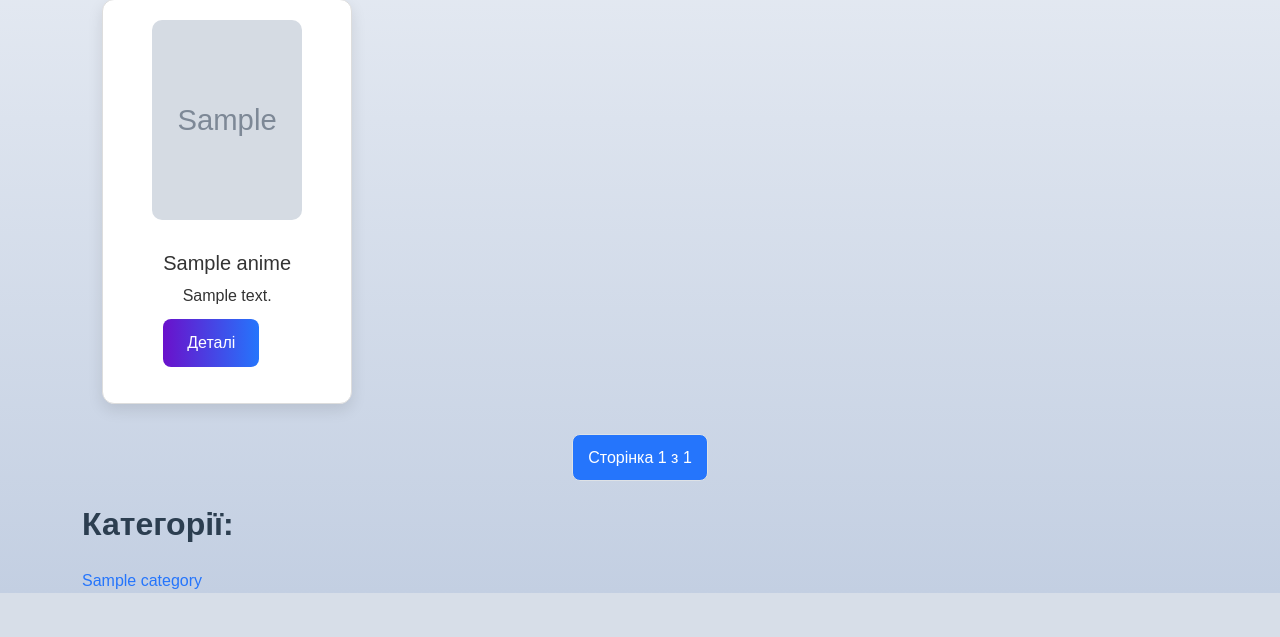
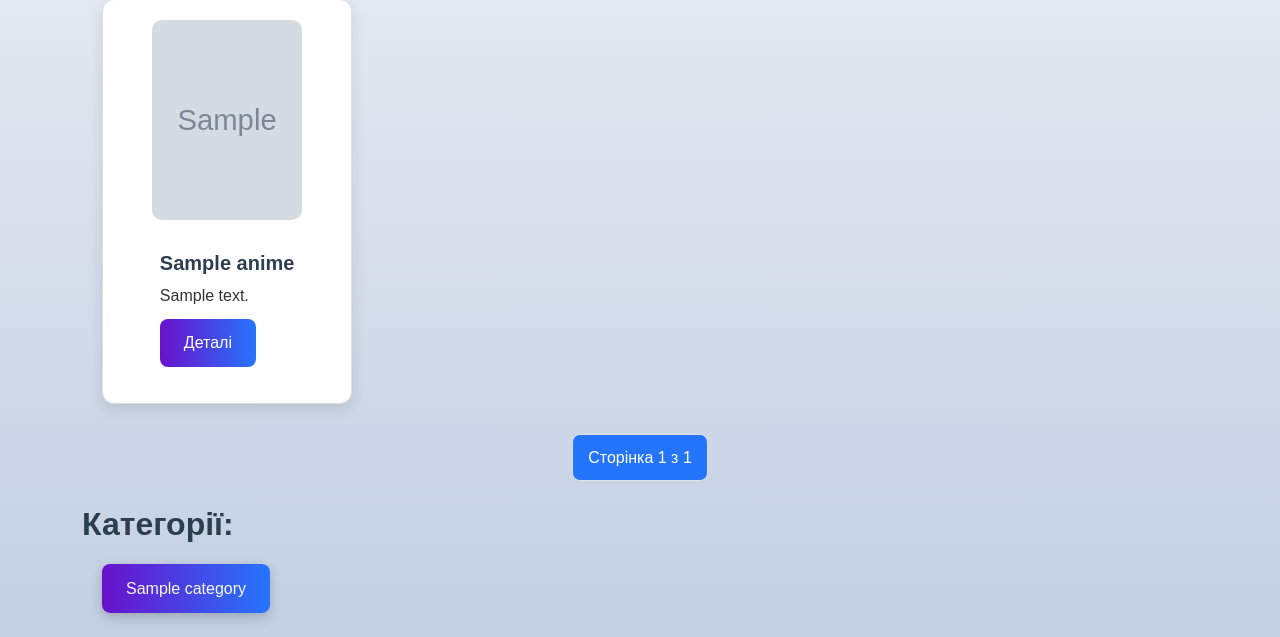
Before and after one commit to Head-Shot-53/anime_website, a Django app: page / in a window 1280 px wide. Shown: the part 354-991 px from the top of the page. Before the commit the page ends 947 px from the top, so only its background shows below. Run offline with Django 5.2, Linux system fonts and the light colour scheme; tables that the repository leaves empty hold one stand-in row (values such as "Sample post"); grey boxes marked "Sample" are stand-in pictures.

Commit message:
додав стилю для категорій

```diff
--- a/anime_list/static/css/styles.css
+++ b/anime_list/static/css/styles.css
@@ -1,6 +1,8 @@
+/* ========================= Головні стилі ========================= */
+
 /* Головний фон (градієнт) */
 body {
-    background: linear-gradient(to bottom, #f5f7fa, #c3cfe2);
+    background: linear-gradient(to bottom, #f5f7fa, #c3cfe2); /* Градієнтний фон */
     color: #333;
     font-family: 'Arial', sans-serif;
     margin: 0;
@@ -8,12 +10,16 @@ body {
     line-height: 1.6;
 }
 
+/* ========================= Заголовки ========================= */
+
 /* Заголовки */
 h1, h2, h3, h5 {
-    color: #2c3e50; /* Темний синій */
+    color: #2c3e50;
     font-weight: 600;
     margin-bottom: 20px;
 }
+
+/* ========================= Основний текст ========================= */
 
 /* Основний текст */
 p, span {
@@ -21,13 +27,17 @@ p, span {
     font-size: 16px;
 }
 
+/* ========================= Стилі для контейнерів ========================= */
+
 /* Контейнер для аніме */
 .anime-container {
     display: grid;
-    grid-template-columns: repeat(auto-fill, minmax(250px, 1fr)); /* Адаптивна сітка */
-    gap: 25px; /* Відстань між елементами */
+    grid-template-columns: repeat(auto-fill, minmax(250px, 1fr)); /* Адаптивний розподіл */
+    gap: 25px;
     margin: 20px;
 }
+
+/* ========================= Стилі для елементів аніме ========================= */
 
 /* Стиль для кожного елемента аніме */
 .anime-item {
@@ -39,32 +49,29 @@ p, span {
     transition: transform 0.3s ease-in-out, box-shadow 0.3s ease-in-out;
     display: flex;
     flex-direction: column;
-    align-items: center; /* Центруємо вміст */
+    align-items: center;
 }
 
+/* Анімаційні ефекти для елементів при наведенні */
 .anime-item:hover {
-    transform: translateY(-10px);
+    transform: translateY(-10px); /* Легке піднімання при наведенні */
     box-shadow: 0 12px 25px rgba(0, 0, 0, 0.15);
 }
 
-/* Текст всередині елементів аніме */
-.anime-item h5,
-.anime-item p {
-    color: #333;
-    font-weight: 500;
-    text-align: center; /* Центруємо текст */
-}
+/* ========================= Стилі для зображень аніме ========================= */
 
 /* Зображення аніме */
 .anime-icon {
-    width: 150px; /* Фіксована ширина */
-    height: 200px; /* Фіксована висота */
-    object-fit: cover; /* Зберігає пропорції зображення */
+    width: 150px;
+    height: 200px;
+    object-fit: cover;
     border-radius: 10px;
     margin-bottom: 15px;
 }
 
-/* Кнопки */
+/* ========================= Кнопки ========================= */
+
+/* Стилі для кнопок */
 .btn, button {
     background: linear-gradient(to right, #6a11cb, #2575fc);
     color: white;
@@ -76,23 +83,29 @@ p, span {
     transition: background 0.3s ease-in-out, transform 0.2s ease-in-out;
 }
 
+/* Кнопки при наведенні */
 .btn:hover, button:hover {
     background: linear-gradient(to right, #2575fc, #6a11cb);
     transform: scale(1.05);
 }
 
-/* Посилання */
+/* ========================= Посилання ========================= */
+
+/* Стилі для посилань */
 a {
     color: #2575fc;
     text-decoration: none;
     transition: color 0.3s ease-in-out;
 }
 
+/* Посилання при наведенні */
 a:hover {
     color: #6a11cb;
 }
 
-/* Навігація */
+/* ========================= Навігація ========================= */
+
+/* Стилі для навігаційної панелі */
 .navbar {
     background: linear-gradient(to right, #6a11cb, #2575fc);
     padding: 20px;
@@ -101,6 +114,7 @@ a:hover {
     box-shadow: 0 4px 12px rgba(0, 0, 0, 0.2);
 }
 
+/* Посилання в навігаційній панелі */
 .navbar a {
     color: white;
     font-size: 18px;
@@ -108,17 +122,21 @@ a:hover {
     transition: color 0.3s;
 }
 
+/* Посилання в навігації при наведенні */
 .navbar a:hover {
     color: #ffdd57;
 }
 
-/* Пагінація */
+/* ========================= Пагінація ========================= */
+
+/* Стилі пагінації */
 .pagination {
     display: flex;
     justify-content: center;
     margin-top: 30px;
 }
 
+/* Стилі для посилань пагінації */
 .page-link {
     background-color: #2575fc;
     color: white;
@@ -128,17 +146,21 @@ a:hover {
     margin: 0 5px;
 }
 
+/* Посилання пагінації при наведенні */
 .page-link:hover {
     background-color: #6a11cb;
 }
 
-/* Декоративні анімації */
+/* ========================= Декоративні анімації ========================= */
+
+/* Анімація для елементів */
 @keyframes floating {
     0% { transform: translateY(0); }
     50% { transform: translateY(-5px); }
     100% { transform: translateY(0); }
 }
 
+/* Стилі для зображень у картках аніме */
 .anime-card img {
     border-radius: 12px;
     width: 100%;
@@ -146,20 +168,26 @@ a:hover {
     animation: floating 4s infinite ease-in-out;
 }
 
-/* Стилі для тексту всередині контейнера */
+/* ========================= Стилі для тексту всередині контейнера ========================= */
+
+/* Стилі для тексту в контейнерах */
 .anime-container p, .anime-container span {
     color: #333;
     font-size: 16px;
     margin-bottom: 10px;
 }
 
-/* Спеціальні стилі для індивідуальних елементів: Рік випуску, Жанри, Оцінка */
+/* ========================= Спеціальні стилі для елементів ========================= */
+
+/* Стилі для тексту у окремих елементах */
 .anime-container .col-md-8 p strong {
     color: #2c3e50;
     font-weight: 600;
 }
 
-/* Стилі для оцінки */
+/* ========================= Оцінки та форми ========================= */
+
+/* Стилі для форм оцінок */
 form select {
     width: 100%;
     padding: 10px;
@@ -169,16 +197,110 @@ form select {
     background-color: #f9f9f9;
 }
 
-/* Стилі для кнопки оцінки */
+/* Стилі для кнопки форми оцінки */
 form button {
     margin-top: 15px;
 }
 
-/* Додаткові стилі для тексту */
-.col-md-8 p {
-    color: #333;
+/* ========================= Стилі для категорій ========================= */
+
+/* Стилі для контейнера категорій */
+.categories-container {
+    display: flex;
+    flex-wrap: wrap;
+    gap: 15px;
+    margin: 20px;
 }
 
-.col-md-8 p strong {
-    color: #2575fc;
+/* Стилі для кожної категорії */
+.category-item {
+    background: linear-gradient(to right, #6a11cb, #2575fc);
+    color: rgb(248, 248, 248);
+    padding: 12px 24px;
+    border-radius: 8px;
+    text-decoration: none;
+    font-size: 16px;
+    transition: background 0.3s ease-in-out, transform 0.2s ease-in-out;
+    box-shadow: 0 4px 12px rgba(0, 0, 0, 0.2);
 }
+
+/* Категорії при наведенні */
+.category-item:hover {
+    background: linear-gradient(to right, #2575fc, #6a11cb);
+    transform: scale(1.05);
+}
+
+/* Текст категорії - градієнтний ефект */
+.category-item span {
+    color: transparent;
+    background: linear-gradient(to right, #f39c12, #6a11cb, #2575fc);
+    -webkit-background-clip: text; /* Важливо для застосування градієнта на тексті */
+    font-weight: 500;
+}
+
+/* Анімація для категорій */
+@keyframes float {
+    0% { transform: translateY(0); }
+    50% { transform: translateY(-5px); }
+    100% { transform: translateY(0); }
+}
+
+.category-item {
+    animation: float 4s infinite ease-in-out;
+}
+
+/* ========================= Випадаюче меню ========================= */
+
+/* Випадаюче меню */
+.my-dropdown-menu {
+    display: none; /* Сховати меню за замовчуванням */
+    position: absolute; /* Позиціювання для випадаючого меню */
+    background-color: #4a148c; /* Фон меню */
+    border-radius: 8px; /* Закруглені кути */
+    box-shadow: 0 4px 8px rgba(0, 0, 0, 0.2); /* Тінь */
+    padding: 10px 0; /* Внутрішній відступ */
+    min-width: 200px; /* Мінімальна ширина */
+    z-index: 1000; /* Щоб меню було поверх іншого контенту */
+}
+
+/* Показ меню */
+.my-dropdown-menu.show {
+    display: block; /* Показати меню */
+}
+
+/* Елементи випадаючого меню */
+.my-dropdown-menu .dropdown-item {
+    color: #ffc107; /* Колір тексту */
+    padding: 10px 20px; /* Внутрішні відступи */
+    text-decoration: none; /* Без підкреслення */
+    display: block; /* Зробити елемент блоком для клікабельності */
+    font-weight: bold; /* Жирний шрифт */
+    transition: background-color 0.3s ease; /* Анімація при наведенні */
+}
+
+/* Ефекти при наведенні */
+.my-dropdown-menu .dropdown-item:hover {
+    background-color: #6a1b9a; /* Колір фону при наведенні */
+    color: #ffffff; /* Колір тексту при наведенні */
+}
+
+/* Відключення Bootstrap-стилів */
+.my-dropdown-menu .dropdown-item:focus,
+.my-dropdown-menu .dropdown-item:active {
+    background-color: transparent;
+    color: #ffc107;
+    text-decoration: none;
+}
+
+
+
+@media (max-width: 768px) {
+    .my-dropdown-menu {
+        min-width: 150px; /* Менша ширина */
+    }
+
+    .my-dropdown-menu .dropdown-item {
+        font-size: 14px; /* Менший шрифт */
+        padding: 8px 15px;
+    }
+}
```
